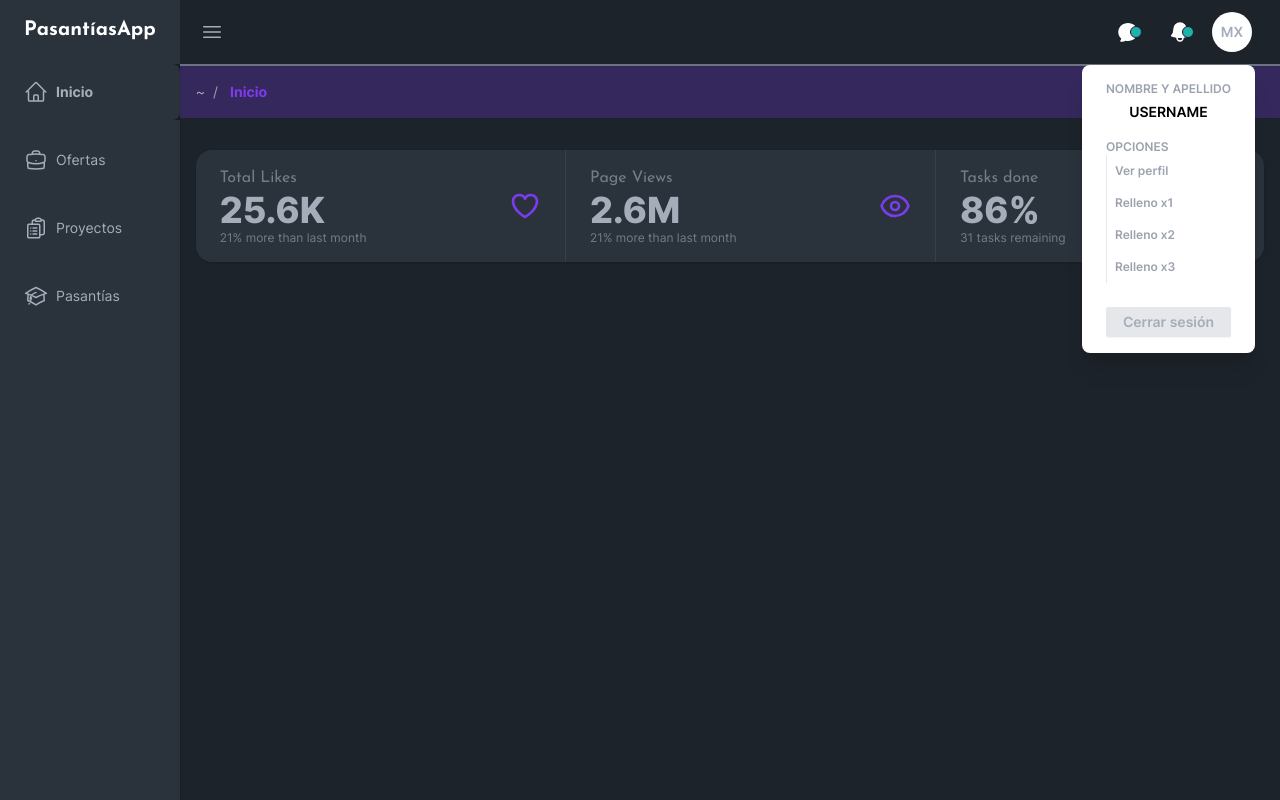
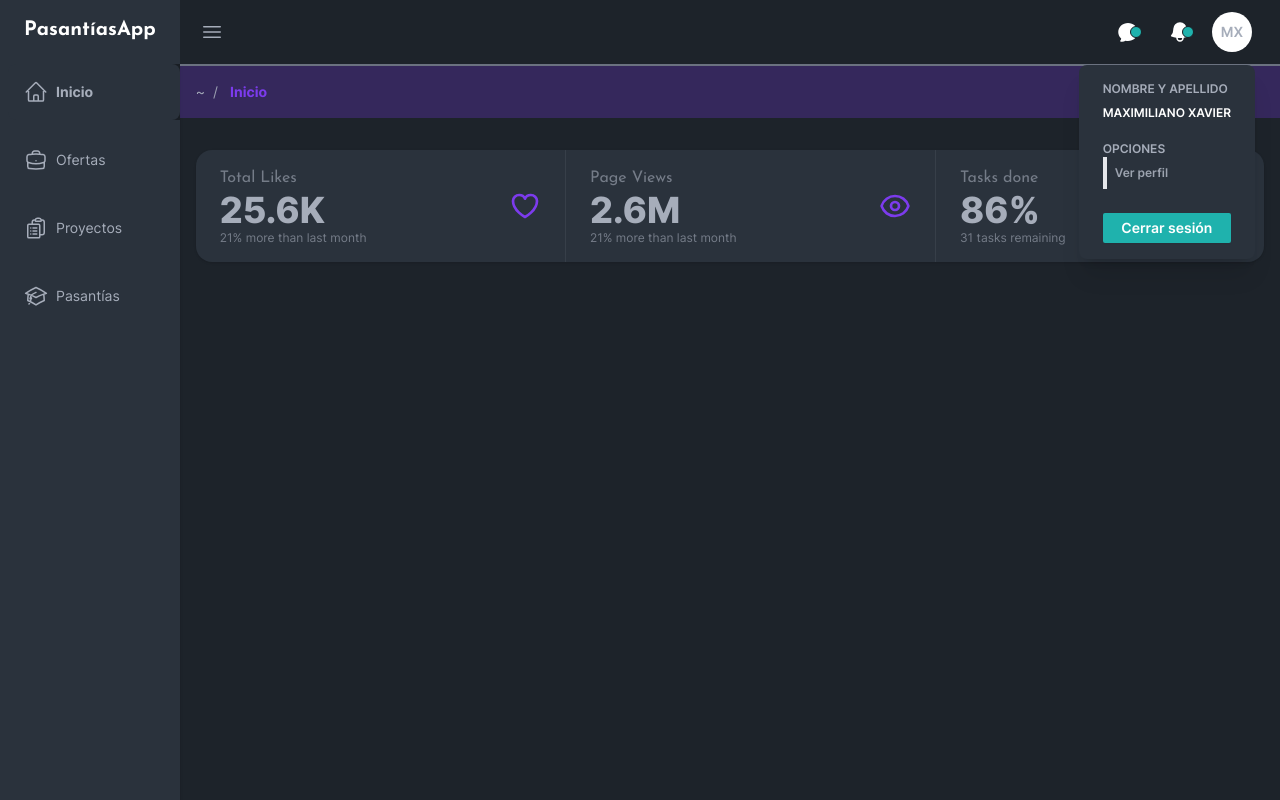
Before and after one commit to esteban-florez/novaship, a Next.js app: page / in a window 1280 px wide. Both pictures are taken after a click on the button "MX". Built offline with nearby package versions, Linux system fonts and the light colour scheme.

Commit message:
Profile dropdown styles changed

```diff
--- a/components/ProfileDropdown.tsx
+++ b/components/ProfileDropdown.tsx
@@ -13,7 +13,7 @@ function DropdownOption({ path, name }: Props) {
   return (
     <Link
       href={`/${path}`}
-      className="border-l py-2 text-start indent-2 text-xs normal-case text-gray-400 hover:border-l-2 hover:border-primary hover:bg-primary/25"
+      className="border-l-4 py-2 text-start indent-2 text-xs normal-case text-gray-400 hover:border-primary hover:bg-primary/25"
     >
       {name}
     </Link>
@@ -26,20 +26,20 @@ function ProfileDropdown() {
       onClick={(e) => {
         e.stopPropagation()
       }}
-      className="absolute right-0 top-14 z-50 flex flex-col whitespace-nowrap rounded-lg bg-white px-6 py-4 shadow-xl"
+      className="absolute right-0 top-14 z-50 flex flex-col whitespace-nowrap rounded-lg border-gray-400 bg-neutral px-6 py-4 text-center shadow-xl"
     >
       {/* Username */}
-      <span className="text-start text-xs text-gray-400">
+      <span className="text-start text-xs text-neutral-content">
         Nombre y apellido
       </span>
-      <h5 className="mb-3 mt-2 text-center text-black">Username</h5>
+      <h5 className="mb-3 mt-2 text-center text-xs text-white">Maximiliano Xavier</h5>
 
-      <span className="pt-2 text-start text-xs text-gray-400">Opciones</span>
+      <span className="pt-2 text-start text-xs text-neutral-content">Opciones</span>
       <DropdownOption
         path="profile"
         name="Ver perfil"
       />
-      <DropdownOption
+      {/* <DropdownOption
         path=""
         name="Relleno x1"
       />
@@ -50,12 +50,12 @@ function ProfileDropdown() {
       <DropdownOption
         path=""
         name="Relleno x3"
-      />
+      /> */}
 
       {/* Logout */}
       <Link
         href="/login"
-        className="mt-6 rounded-sm bg-gray-200 py-2 normal-case shadow-sm transition-colors hover:bg-gray-500 hover:text-white"
+        className="mt-6 rounded-sm bg-secondary py-2 normal-case text-white shadow-sm transition-colors hover:bg-primary"
       >
         Cerrar sesión
       </Link>
```
